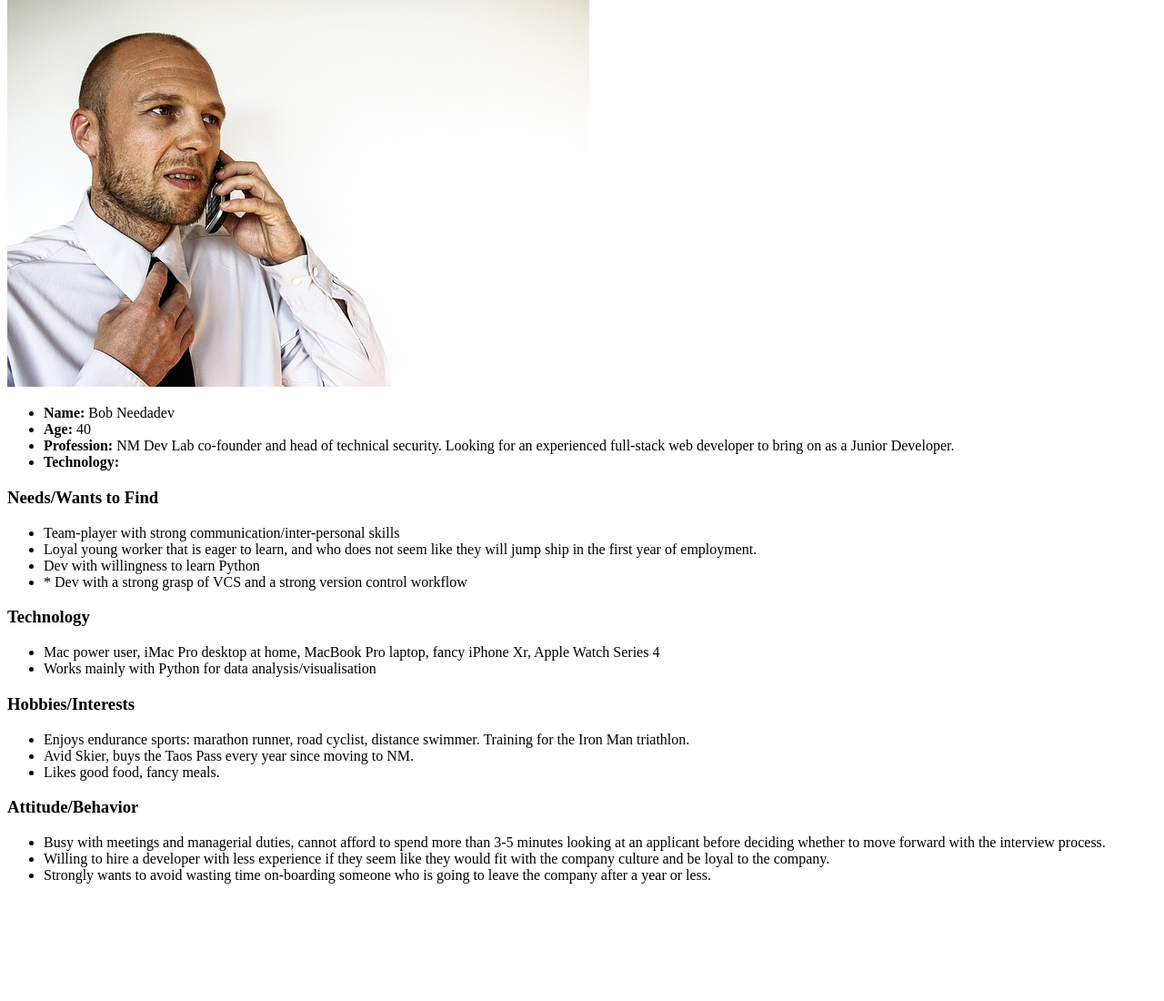
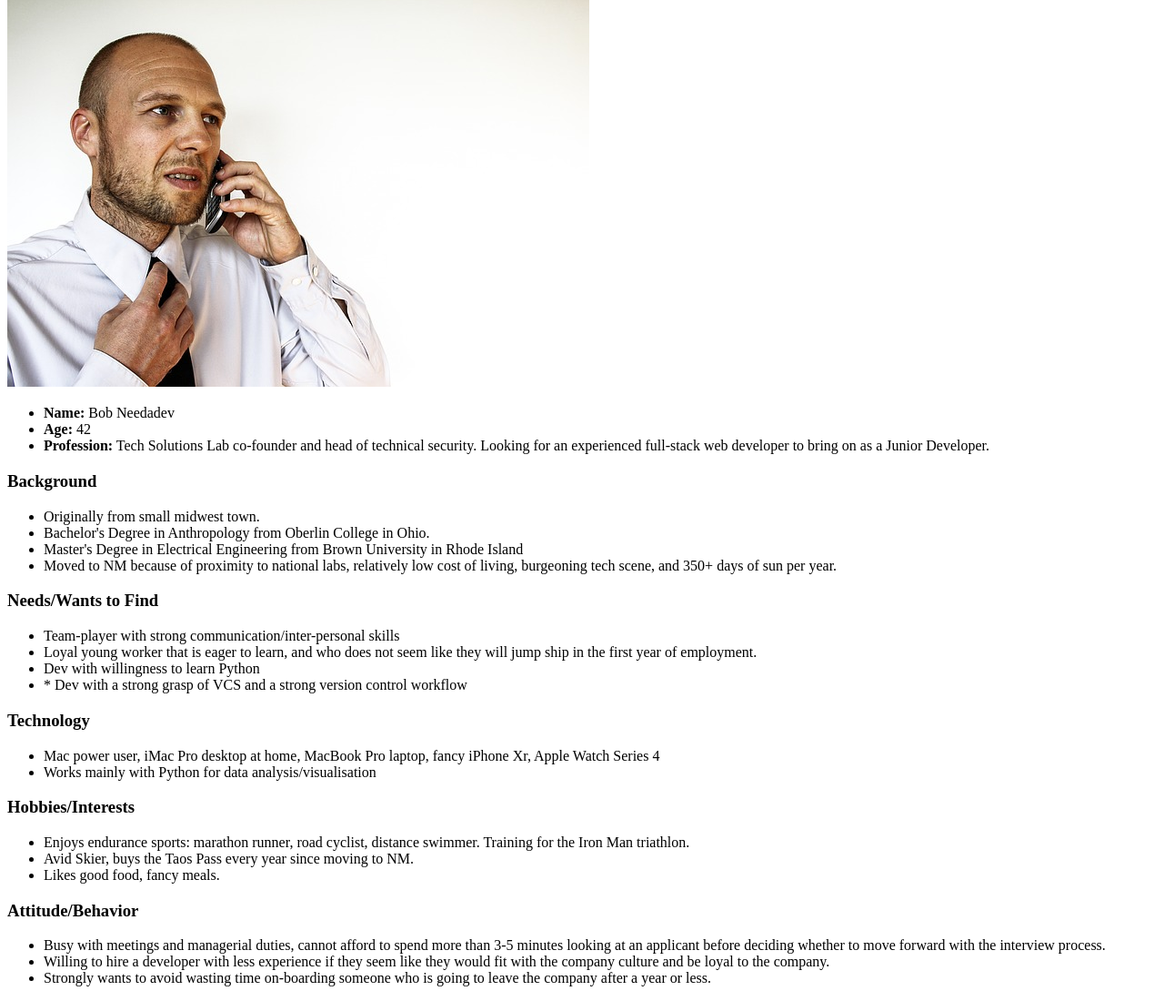
Before and after one commit to will-t-harris/will-harris-pwp, a PHP site: page /milestone-1.php in a window 1280 px wide. Shown: the part 418-1518 px from the top of the page at 91% size. Before the commit the page ends 1389 px from the top, so only its background shows below. Run offline with PHP 8.4, Linux system fonts and the light colour scheme.

Commit message:
add background section and content

```diff
--- a/public_html/documentation/milestone-1.php
+++ b/public_html/documentation/milestone-1.php
@@ -16,9 +16,15 @@
 		<img src="bob-needadev.jpg" alt="image of bob needadev" />
 		<ul>
 			<li><strong>Name:</strong> Bob Needadev</li>
-			<li><strong>Age:</strong> 40</li>
-			<li><strong>Profession:</strong> NM Dev Lab co-founder and head of technical security.  Looking for an experienced full-stack web developer to bring on as a Junior Developer.</li>
-			<li><strong>Technology:</strong></li>
+			<li><strong>Age:</strong> 42</li>
+			<li><strong>Profession:</strong> Tech Solutions Lab co-founder and head of technical security.  Looking for an experienced full-stack web developer to bring on as a Junior Developer.</li>
+		</ul>
+		<h3>Background</h3>
+		<ul>
+			<li>Originally from small midwest town.</li>
+			<li>Bachelor's Degree in Anthropology from Oberlin College in Ohio.</li>
+			<li>Master's Degree in Electrical Engineering from Brown University in Rhode Island</li>
+			<li>Moved to NM because of proximity to national labs, relatively low cost of living, burgeoning tech scene, and 350+ days of sun per year.</li>
 		</ul>
 		<h3>Needs/Wants to Find</h3>
 		<ul>
```
